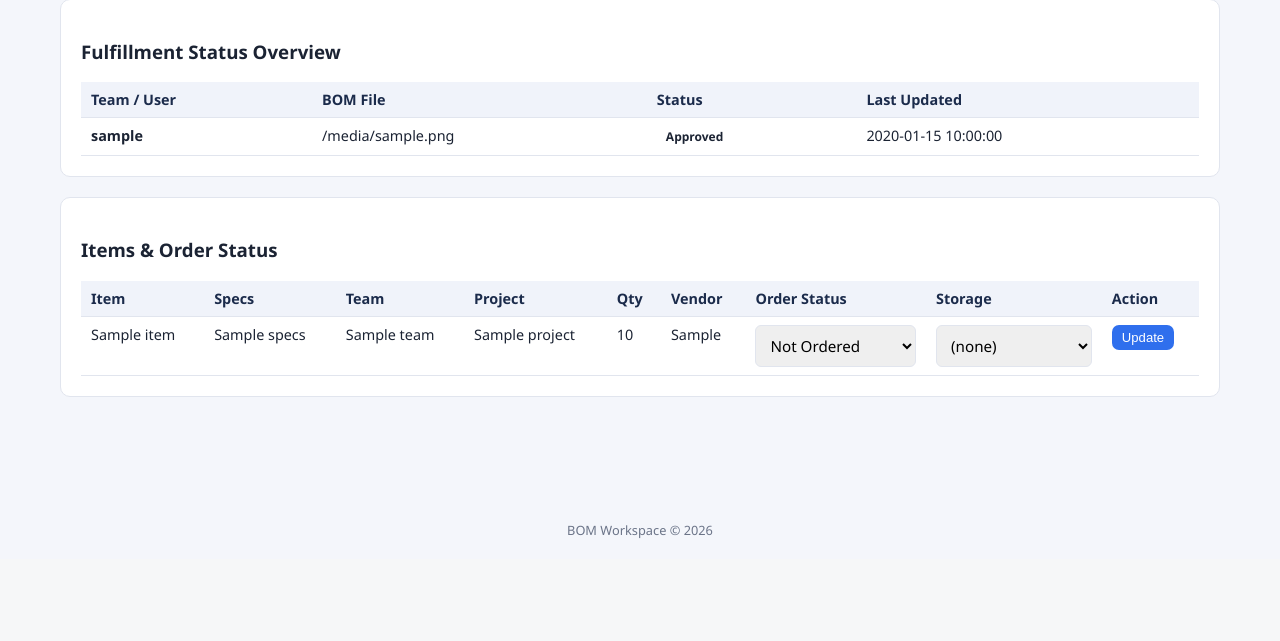
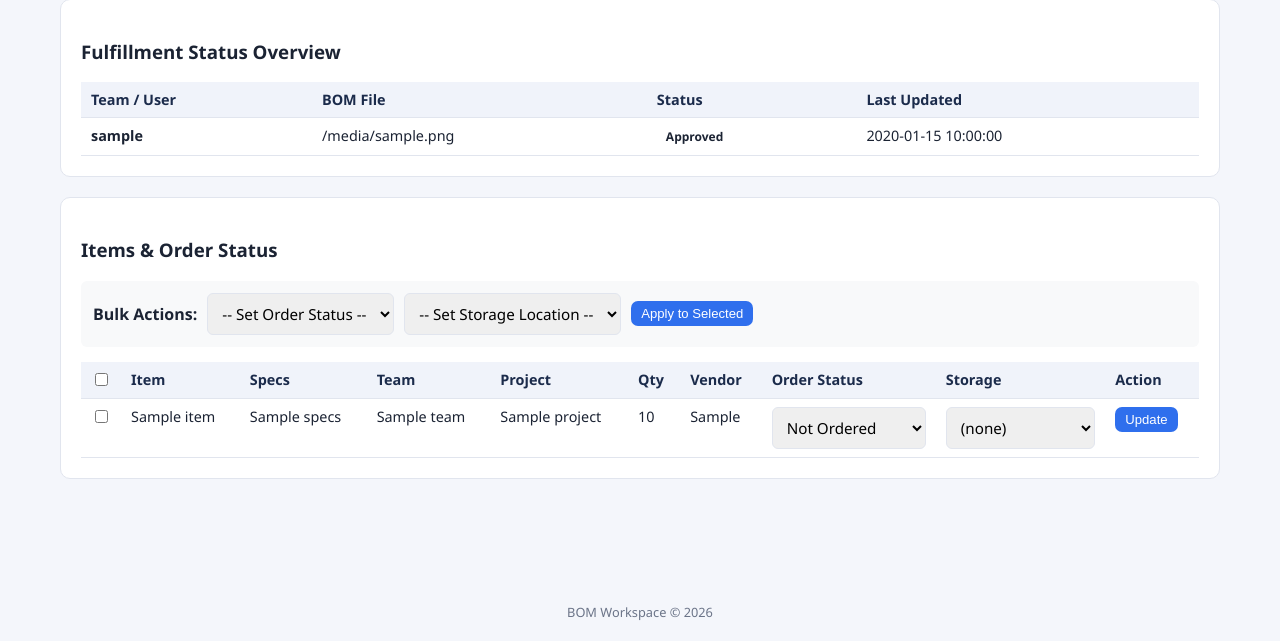
Before and after one commit to railsiderobotics/bom-tracking, a Flask app: template templates/status.html in a window 1280 px wide. Shown: the part 242-883 px from the top of the page. Before the commit the page ends 781 px from the top, so only its background shows below. Run offline with Flask 3, Linux system fonts and the light colour scheme; a user stored in the database is signed in; tables that the repository leaves empty hold one stand-in row (values such as "Sample post"); the template is opened without the code that fills it: most values are stand-ins (such as "Sample title", 1, 10 or a date in 2020); some libraries are stand-ins or nearby versions.

Commit message:
Global Tracking Update Button

```diff
--- a/templates/status.html
+++ b/templates/status.html
@@ -43,10 +43,39 @@
 
 <section class="card">
     <h3>Items & Order Status</h3>
+
+    <!-- Bulk Update Toolbar (Admin Only) -->
+    {% if session.get('is_admin') %}
+    <form method="POST" action="{{ url_for('status_bulk_update') }}" id="bulkUpdateForm">
+        <input type="hidden" name="next" value="{{ request.url }}">
+        <div style="background: var(--bg-subtle, #f8f9fa); padding: 12px; border-radius: 6px; margin-bottom: 15px; display: flex; gap: 10px; align-items: center; flex-wrap: wrap;">
+            <strong>Bulk Actions:</strong>
+            <select name="order_status" class="form-control" style="width: auto;">
+                <option value="">-- Set Order Status --</option>
+                {% for st in ORDER_STATUSES %}
+                    <option value="{{ st }}">{{ st }}</option>
+                {% endfor %}
+            </select>
+            <select name="storage_location" class="form-control" style="width: auto;">
+                <option value="">-- Set Storage Location --</option>
+                <option value="">(none)</option>
+                {% for loc in STORAGE_LOCATIONS %}
+                    <option value="{{ loc }}">{{ loc }}</option>
+                {% endfor %}
+            </select>
+            <button type="submit" class="btn small primary">Apply to Selected</button>
+        </div>
+    {% endif %}
+
     <div class="table-scroll">
         <table>
             <thead>
                 <tr>
+                    {% if session.get('is_admin') %}
+                    <th style="width: 40px;" class="text-center">
+                        <input type="checkbox" id="selectAll" onclick="toggleSelectAll(this)">
+                    </th>
+                    {% endif %}
                     <th>Item</th>
                     <th>Specs</th>
                     {% if session.get('is_admin') %}
@@ -63,6 +92,15 @@
             <tbody>
                 {% for item in items %}
                 <tr>
+                    {% if session.get('is_admin') %}
+                    <td class="text-center">
+                        {% if item.orderable %}
+                        <input type="checkbox" name="row_ids" value="{{ item.id }}" form="bulkUpdateForm" class="row-checkbox">
+                        {% else %}
+                        <span>-</span>
+                        {% endif %}
+                    </td>
+                    {% endif %}
                     <td>{{ item.item }}</td>
                     <td>{{ item.specs }}</td>
                     {% if session.get('is_admin') %}
@@ -78,7 +116,7 @@
                         <td><span>-</span></td>
                         <td><span class="text-muted">Tracked Item</span></td>
                     {% elif session.get('is_admin') %}
-                        <!-- Admin Interactive Form Cells -->
+                        <!-- Admin Interactive Form Cells (Single Row Update) -->
                         <form method="POST" action="{{ url_for('status_update', item_id=item.id) }}">
                             <td>
                                 <select name="order_status">
@@ -114,11 +152,19 @@
                 </tr>
                 {% else %}
                 <tr>
-                    <td colspan="{% if session.get('is_admin') %}9{% else %}8{% endif %}" class="text-center text-muted">No items found matching your filter criteria.</td>
+                    <td colspan="{% if session.get('is_admin') %}10{% else %}8{% endif %}" class="text-center text-muted">No items found matching your filter criteria.</td>
                 </tr>
                 {% endfor %}
             </tbody>
         </table>
     </div>
+    {% if session.get('is_admin') %}</form>{% endif %}
 </section>
+
+<script>
+function toggleSelectAll(source) {
+    checkboxes = document.querySelectorAll('.row-checkbox');
+    checkboxes.forEach(cb => cb.checked = source.checked);
+}
+</script>
 {% endblock %}
```
